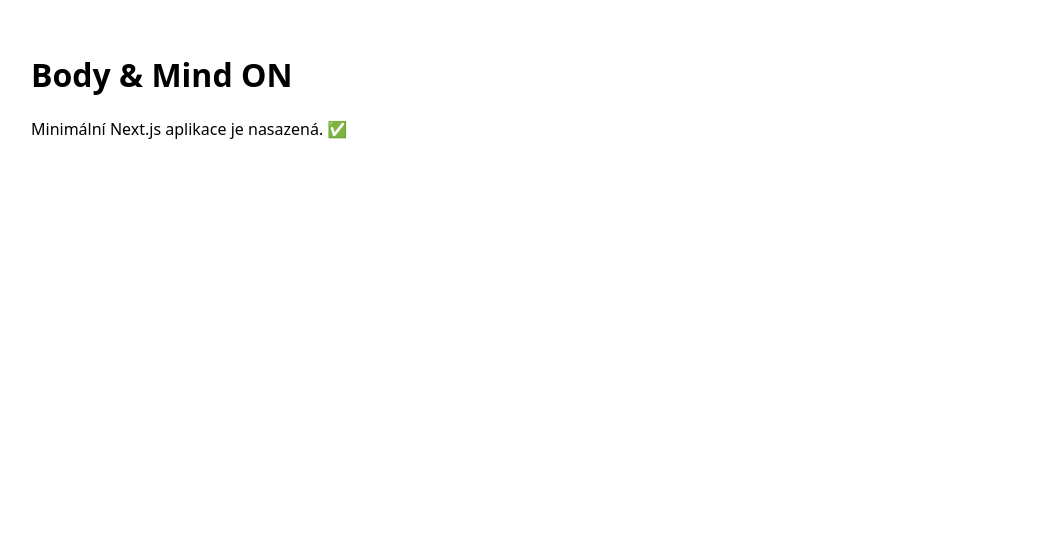
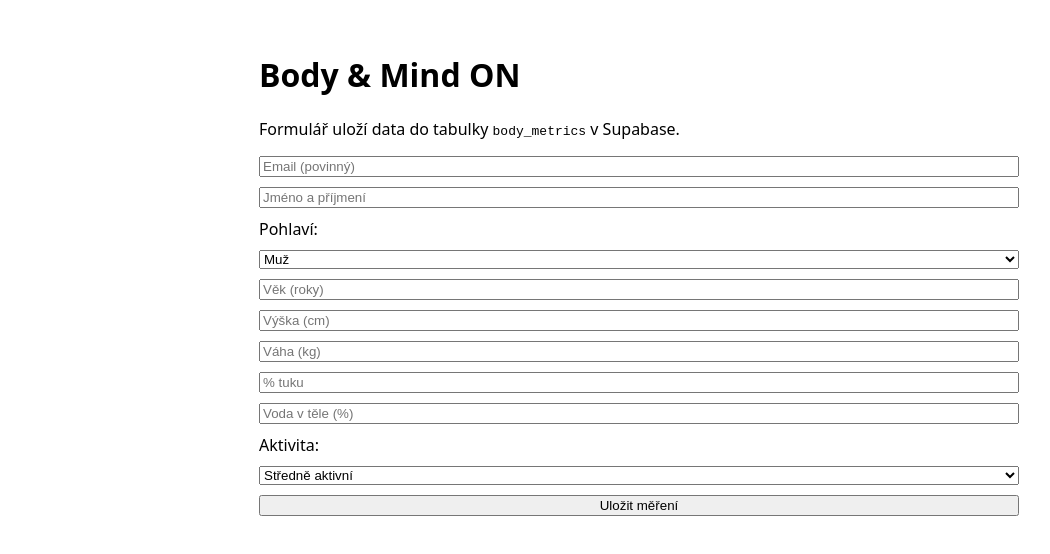
Before and after one commit to Progen-design/body-mind-on, a Next.js app: page / in a window 1280 px wide. Shown: the top 554 px of the page, without its empty margins (1-1051 px from the left). Built offline with nearby package versions, Linux system fonts and the light colour scheme.

Commit message:
Update index.js

```diff
--- a/pages/index.js
+++ b/pages/index.js
@@ -1,8 +1,86 @@
+import { useState } from 'react';
+
 export default function Home() {
+  const [form, setForm] = useState({
+    email: '',
+    name: '',
+    gender: 'male',
+    age: '',
+    height_cm: '',
+    weight_kg: '',
+    body_fat_percentage: '',
+    water_percentage: '',
+    activity_level: 'moderately_active'
+  });
+  const [status, setStatus] = useState(null);
+
+  const onChange = (e) => setForm({ ...form, [e.target.name]: e.target.value });
+
+  const onSubmit = async (e) => {
+    e.preventDefault();
+    setStatus('Odesílám…');
+
+    try {
+      const res = await fetch('/api/body-metrics', {
+        method: 'POST',
+        headers: { 'Content-Type': 'application/json' },
+        body: JSON.stringify(form)
+      });
+
+      if (!res.ok) {
+        const txt = await res.text();
+        throw new Error(txt || 'Neznámá chyba');
+      }
+
+      setStatus('Uloženo ✅');
+      setForm({
+        email: '',
+        name: '',
+        gender: 'male',
+        age: '',
+        height_cm: '',
+        weight_kg: '',
+        body_fat_percentage: '',
+        water_percentage: '',
+        activity_level: 'moderately_active'
+      });
+    } catch (err) {
+      setStatus('Chyba: ' + err.message);
+    }
+  };
+
   return (
-    <div style={{ padding: 24, fontFamily: 'system-ui, sans-serif' }}>
+    <div style={{ padding: 24, fontFamily: 'system-ui, sans-serif', maxWidth: 760, margin: '0 auto' }}>
       <h1>Body & Mind ON</h1>
-      <p>Minimální Next.js aplikace je nasazená. ✅</p>
+      <p>Formulář uloží data do tabulky <code>body_metrics</code> v Supabase.</p>
+
+      <form onSubmit={onSubmit} style={{ display: 'grid', gap: 10, marginTop: 16 }}>
+        <input name="email" placeholder="Email (povinný)" value={form.email} onChange={onChange} required />
+        <input name="name" placeholder="Jméno a příjmení" value={form.name} onChange={onChange} />
+        <label>Pohlaví:</label>
+        <select name="gender" value={form.gender} onChange={onChange}>
+          <option value="male">Muž</option>
+          <option value="female">Žena</option>
+        </select>
+
+        <input name="age" placeholder="Věk (roky)" type="number" value={form.age} onChange={onChange} />
+        <input name="height_cm" placeholder="Výška (cm)" type="number" value={form.height_cm} onChange={onChange} />
+        <input name="weight_kg" placeholder="Váha (kg)" type="number" step="0.1" value={form.weight_kg} onChange={onChange} />
+        <input name="body_fat_percentage" placeholder="% tuku" type="number" step="0.1" value={form.body_fat_percentage} onChange={onChange} />
+        <input name="water_percentage" placeholder="Voda v těle (%)" type="number" step="0.1" value={form.water_percentage} onChange={onChange} />
+        <label>Aktivita:</label>
+        <select name="activity_level" value={form.activity_level} onChange={onChange}>
+          <option value="sedentary">Sedavý</option>
+          <option value="lightly_active">Lehce aktivní</option>
+          <option value="moderately_active">Středně aktivní</option>
+          <option value="very_active">Velmi aktivní</option>
+          <option value="extremely_active">Extrémně aktivní</option>
+        </select>
+
+        <button type="submit">Uložit měření</button>
+      </form>
+
+      {status && <p style={{ marginTop: 12 }}>{status}</p>}
     </div>
   );
 }
```
